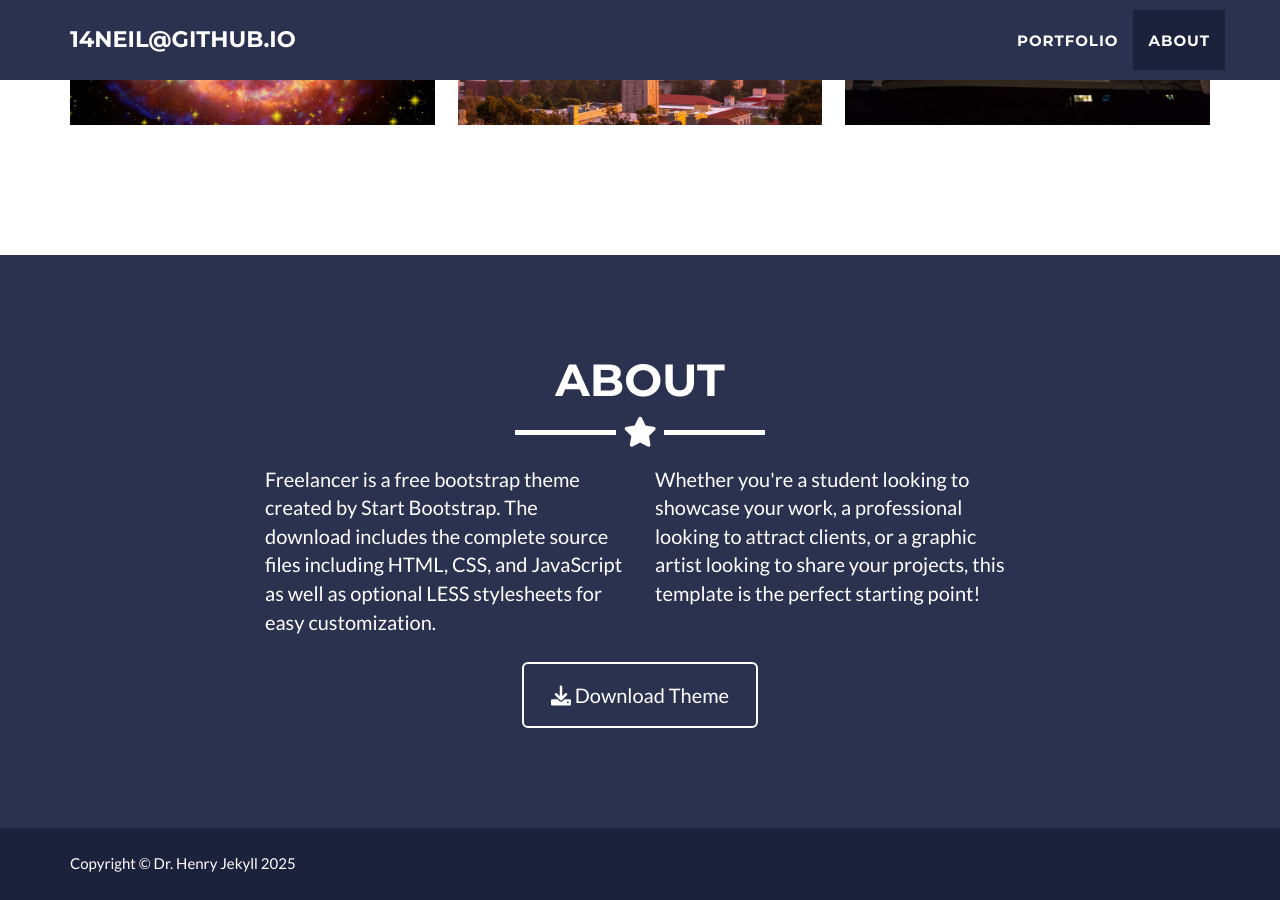
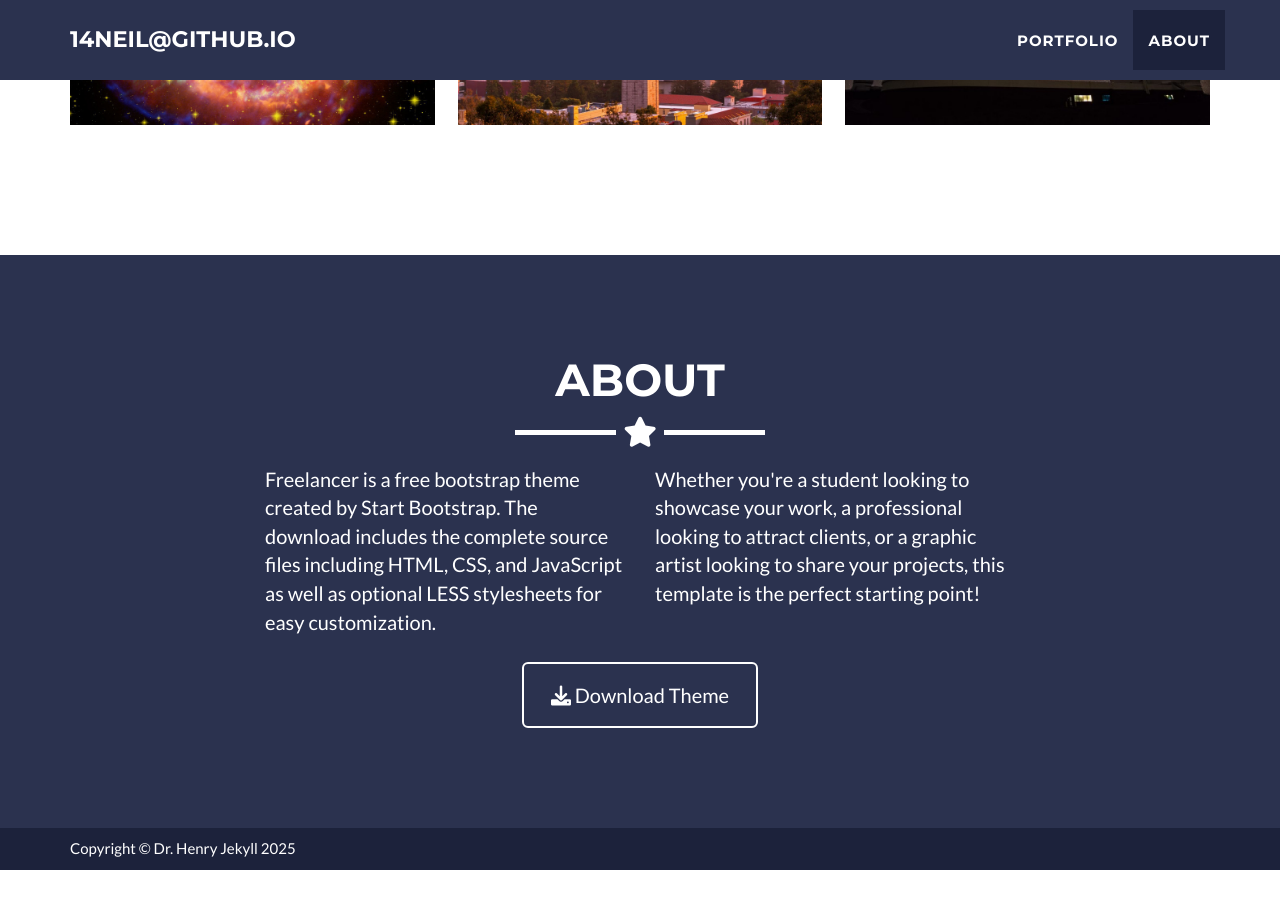
Before and after one commit to 14neil/14neil.github.io, a Jekyll site: the page built from _posts/2014-07-18-project-1.markdown, in a window 1280 px wide and 900 px high, scrolled down 1379 px. Built offline with Jekyll 4.4.1, drawn with Linux system fonts in a browser that asks for light colours; after the commit the page ends 2249 px from its top, so only the background shows below that.

Commit message:
Update main.css

```diff
--- a/_includes/css/main.css
+++ b/_includes/css/main.css
@@ -387,7 +387,7 @@ footer .footer-col {
 }
 
 footer .footer-below {
-    padding: 25px 0;
+    padding: 10px 0;
     background-color: #{{ site.color.secondary-dark }};
 }
 
```
